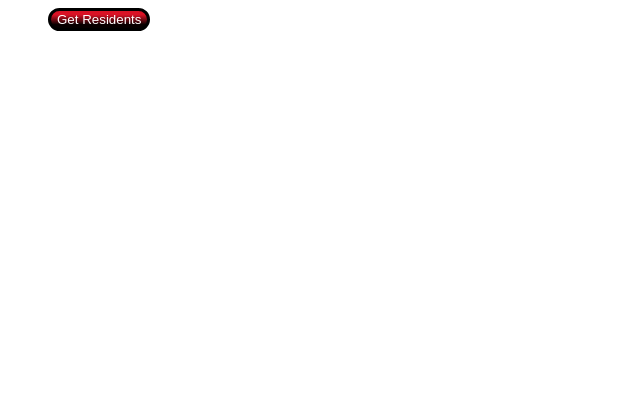
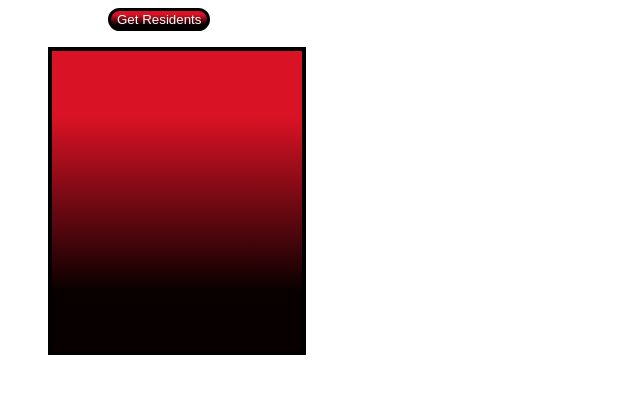
Before and after one commit to BillTiffany/API-s-Week-5-Wednesday, a website: page index.html in a window 1280 px wide. Shown: the whole page, without its empty margins (0-640 px from the left). Drawn offline with nearby package versions, Linux system fonts and the light colour scheme.

Commit message:
Add files via upload

```diff
--- a/styles.css
+++ b/styles.css
@@ -2,7 +2,7 @@ button {
     background: rgb(218,18,37);
 background: linear-gradient(180deg, rgba(218,18,37,1) 22%, rgba(8,0,0,1) 80%);
     border: black 3px solid;
-    margin-left: 40px;
+    margin-left: 100px;
     border-radius: 25px;
     color: white;
 }
@@ -14,5 +14,17 @@ background: linear-gradient(180deg, rgba(218,18,37,1) 22%, rgba(8,0,0,1) 80%);
     max-width: 175px;
     text-shadow: 4px 4px 2px rgba(150, 150, 150, 1);
     border-radius: 25px;
+    margin-left: 40px;
+}
 
+#demo {
+    background: rgb(218,18,37);
+background: linear-gradient(180deg, rgba(218,18,37,1) 22%, rgba(8,0,0,1) 80%);
+    color: white;
+    text-shadow: 4px 4px 2px rgba(150, 150, 150, 1);
+    margin-left: 40px;
+    max-width: 250px;
+    text-align: center;
+    min-height: 300px;
+    border: black 4px solid;
 }
```
